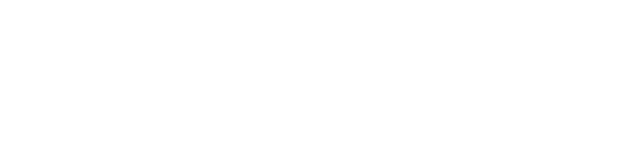
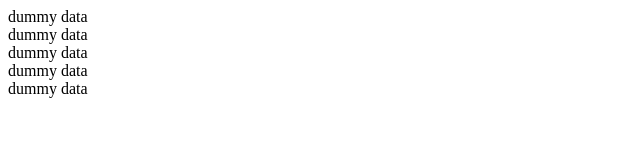
Before and after one commit to thpongue/flickr_angular, a website: page src/index.html in a window 1280 px wide. Shown: the whole page, without its empty margins (0-640 px from the left). Drawn offline with nearby package versions, Linux system fonts and the light colour scheme; files that its build step writes are made by us from their sources.

Commit message:
getting used to protractor... hardcoding some html (rather than making a real data call) while I work out how this works

```diff
--- a/protractor.config.js
+++ b/protractor.config.js
@@ -2,7 +2,7 @@
 exports.config = {
   seleniumAddress: 'http://localhost:4444/wd/hub',
 	specs: [
-		'test/integration/**/*.js'
+		'tests/integration/**/*.js'
 	],
   capabilities: {
     browserName: 'chrome'
--- a/src/index.html
+++ b/src/index.html
@@ -12,6 +12,14 @@
 		<script src="libs/angular.min.js"></script>
 	</head>
 	<body ng-app>
-		<div></div>
+		<div class="postList">
+			<div class="post1">
+				<div class="photoUrl">dummy data</div>
+				<div class="postTitle">dummy data</div>
+				<div class="postAuthor">dummy data</div>
+				<div class="publishDate">dummy data</div>
+				<div class="photoUrl">dummy data</div>
+			</div>
+		</div>
 	</body>
 </html>
```
Also changed, not shown: docs/todo.md (+2 -0 lines), tests/integration/list_view_spec.js (+9 -7 lines).
